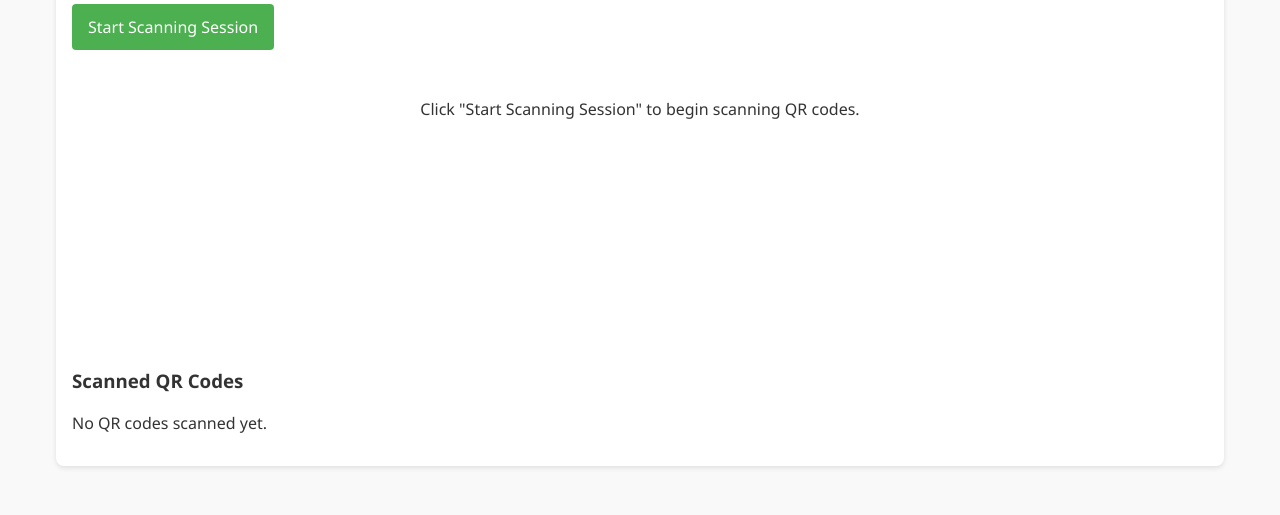
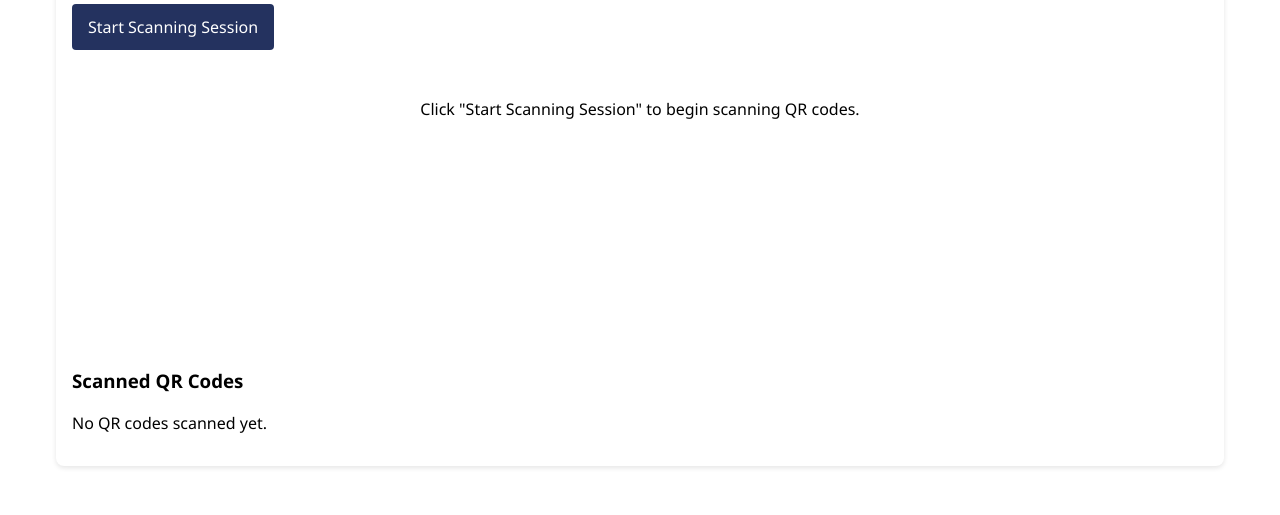
Before and after one commit to MohammadHamdi11/MedASUAttendanceManagementSystem, a plain HTML site: page index.html in a window 1280 px wide. Shown: the part 285-800 px from the top of the page. Drawn offline with Linux system fonts and the light colour scheme.

Commit message:
Update index.html

```diff
--- a/index.html
+++ b/index.html
@@ -16,12 +16,12 @@
 <link rel="manifest" href="manifest.json">
 <style>
 :root {
---primary-color: #4CAF50;
---secondary-color: #45a049;
---text-color: #333;
---bg-color: #f9f9f9;
+--primary-color: #24325f;
+--secondary-color: #951d1e;
+--text-color: #000000;
+--bg-color: #ffffff;
 --card-bg: #ffffff;
---border-color: #ddd;
+--border-color: #3d3d3d;
 }
 * {
 box-sizing: border-box;
```
